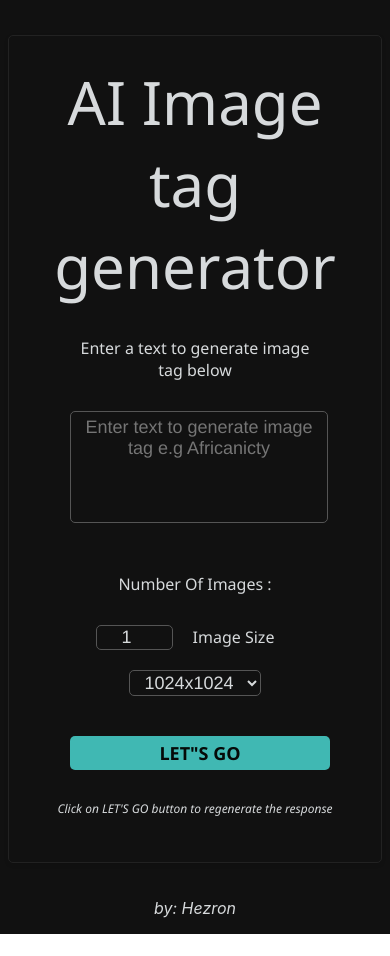
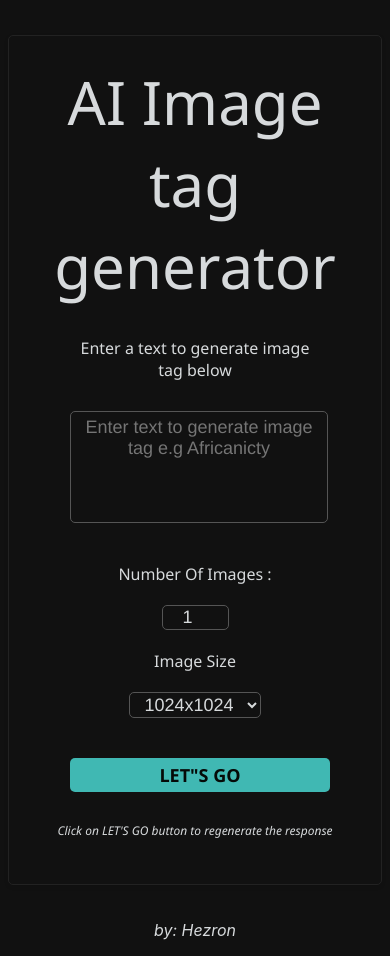
Before and after one commit to hezronkimutai/cordata-test, a React (Create React App) app: page / in a window 390 px wide. Before the commit the page ends 934 px from the top, so only its background shows below. Built offline with nearby package versions, Linux system fonts and the light colour scheme.

Commit message:
work a bit on app responsiveness

```diff
--- a/src/components/CordataClient.css
+++ b/src/components/CordataClient.css
@@ -150,7 +150,7 @@ img {
   margin: 5px auto;
 }
 .cordata-client-no-of-images-label {
-  margin: 20px;
+  margin: 10px auto;
   font-size: 16px;
   color: #d7dadc;
   display: inline-block;
@@ -165,7 +165,7 @@ img {
 .cordata-client-input {
   all: unset;
   font-size: 18px;
-  margin: 10px auto;
+  margin: 10px 5px;
   border-radius: 5px;
   padding: 1px 3px;
   border: 1px solid #555;
@@ -176,14 +176,15 @@ img {
   text-align: center;
 }
 .cordata-client-image-size-label {
-  margin: 20px;
+  margin: 10px auto;
   font-size: 16px;
   color: #d7dadc;
   white-space: nowrap;
+  display: inline-block;
 }
 .cordata-client-image-size {
   font-size: 18px;
-  margin: 10px auto;
+  margin: 10px 5px;
   border-radius: 5px;
   padding: 1px 10px;
   border: 1px solid #555;
@@ -195,6 +196,9 @@ img {
   background: transparent;
   outline: none;
   display: inline-block;
+}
+#option {
+  background: #111;
 }
 .scroll-top-button {
   all: unset;
@@ -236,3 +240,14 @@ img {
     transform: rotate(360deg);
   }
 }
+.slave-input-container {
+  display: flex;
+  flex-wrap: wrap;
+  justify-content: space-between;
+  width: 100%;
+}
+.slave-input {
+  width: 48%;
+  min-width: 200px;
+  margin: auto;
+}
--- a/src/components/CordataPrompt.jsx
+++ b/src/components/CordataPrompt.jsx
@@ -22,9 +22,15 @@ const CordataPrompt = ({
         value={textImageTag}
         onChange={handleChange}
         name="textImageTag"
-        placeholder="Enter text to generate image tag e.g Africanicty "
+        placeholder="Enter text to generate image tag e.g Africanicty"
+        required
       />
-      <label htmlFor="noOfimages" className="cordata-client-no-of-images-label">
+      <div className="slave-input-container">
+        <div className="slave-input">
+          <label
+            htmlFor="noOfimages"
+            className="cordata-client-no-of-images-label"
+          >
             Number Of Images :
           </label>
           <input
@@ -32,13 +38,18 @@ const CordataPrompt = ({
             id="noOfimages"
             name="noOfimages"
             min="1"
-        max="510"
+            max="10"
             value={noOfimages}
             onChange={handleChange}
             className="cordata-client-input"
             required
           ></input>
-      <label htmlFor="imageSize" className="cordata-client-image-size-label">
+        </div>
+        <div className="slave-input">
+          <label
+            htmlFor="imageSize"
+            className="cordata-client-image-size-label"
+          >
             Image Size
           </label>
           <select
@@ -50,11 +61,13 @@ const CordataPrompt = ({
             required
           >
             {allowedImageSizes.map((option) => (
-          <option key={option} value={option} required>
+              <option id="option" key={option} value={option} required>
                 {option}
               </option>
             ))}
           </select>
+        </div>
+      </div>
       <button className="cordata-client-button">LET"S GO</button>
     </div>
   </form>
```
Lines whose indentation alone changed are shown as unchanged.
